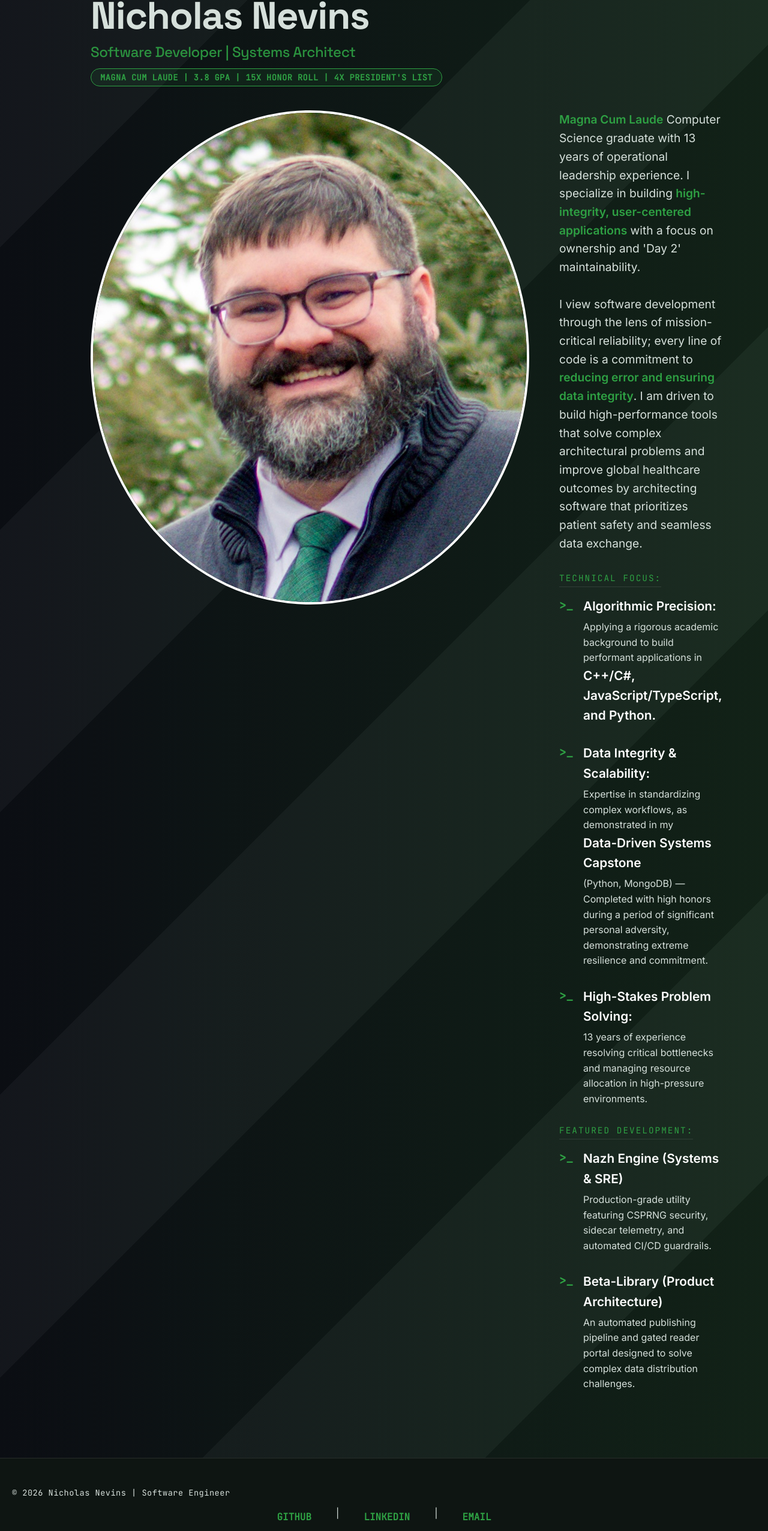
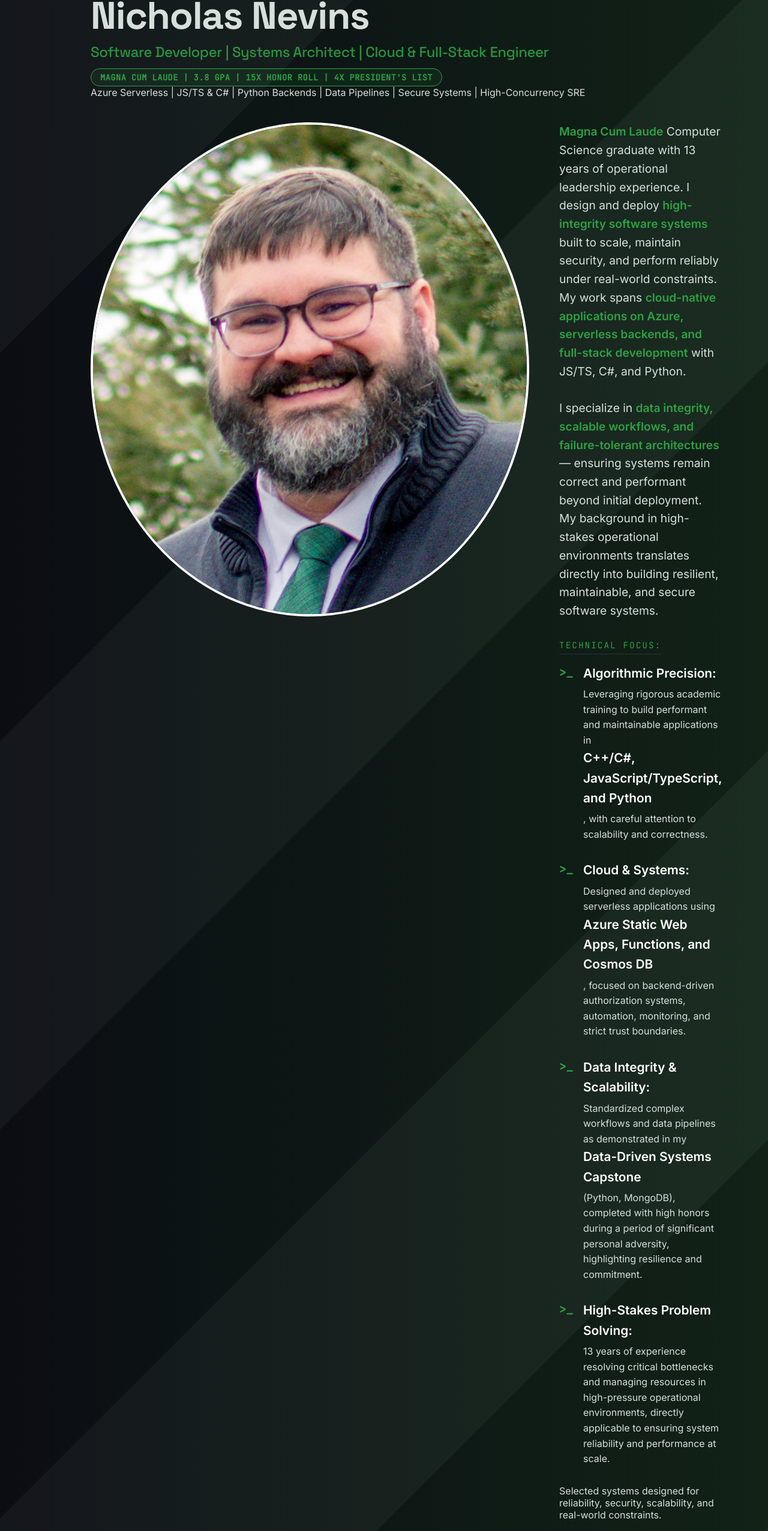
Before and after one commit to NevinsN/professional_portfolio, a React (Create React App) app in the folder professional_portfolio/: page / in a window 1280 px wide. Shown: the part 139-2692 px from the top of the page at 60% size. Built offline with nearby package versions, Linux system fonts and the light colour scheme.

Commit message:
Update Home.js

```diff
--- a/professional_portfolio/src/Components/Home/Home.js
+++ b/professional_portfolio/src/Components/Home/Home.js
@@ -8,10 +8,13 @@ const Home = () => {
     <header className="App-header">
       <div className="App-header_title">
         <h1>Nicholas Nevins</h1>
-        <h2>Software Developer | Systems Architect</h2>
-        {/* New Academic Callout */}
+        <h2>Software Developer | Systems Architect | Cloud & Full-Stack Engineer</h2>
         <div className="academic-honor-bar">
             Magna Cum Laude | 3.8 GPA | 15x Honor Roll | 4x President's List
+        </div>
+        {/* Quick recruiter scan-friendly banner */}
+        <div className="home-quick-highlights">
+          Azure Serverless | JS/TS & C# | Python Backends | Data Pipelines | Secure Systems | High-Concurrency SRE
         </div>
       </div>
 
@@ -20,37 +23,59 @@ const Home = () => {
 
         <div className="home-bio">
           <div className="home-bio-intro">
-            <strong>Magna Cum Laude</strong> Computer Science graduate with 13 years of operational leadership experience. I specialize in building <strong>high-integrity, user-centered applications</strong> with a focus on ownership and 'Day 2' maintainability.
+            <strong>Magna Cum Laude</strong> Computer Science graduate with 13 years of operational leadership experience. I design and deploy <strong>high-integrity software systems</strong> built to scale, maintain security, and perform reliably under real-world constraints. My work spans <strong>cloud-native applications on Azure, serverless backends, and full-stack development</strong> with JS/TS, C#, and Python.
             <br/><br/>
-            I view software development through the lens of mission-critical reliability; every line of code is a commitment to <strong>reducing error and ensuring data integrity</strong>. I am driven to build high-performance tools that solve complex architectural problems and improve global healthcare outcomes by architecting software that prioritizes patient safety and seamless data exchange.
+            I specialize in <strong>data integrity, scalable workflows, and failure-tolerant architectures</strong> — ensuring systems remain correct and performant beyond initial deployment. My background in high-stakes operational environments translates directly into building resilient, maintainable, and secure software systems.
           </div>
 
           <span className="section-label">Technical Focus:</span>
           <ul className="edge-list">
             <li>
               <strong>Algorithmic Precision:</strong>
-              Applying a rigorous academic background to build performant applications in <strong>C++/C#, JavaScript/TypeScript, and Python.</strong>
+              Leveraging rigorous academic training to build performant and maintainable applications in <strong>C++/C#, JavaScript/TypeScript, and Python</strong>, with careful attention to scalability and correctness.
+            </li>
+            <li>
+              <strong>Cloud & Systems:</strong>
+              Designed and deployed serverless applications using <strong>Azure Static Web Apps, Functions, and Cosmos DB</strong>, focused on backend-driven authorization systems, automation, monitoring, and strict trust boundaries.
             </li>
             <li>
               <strong>Data Integrity & Scalability:</strong>
-              Expertise in standardizing complex workflows, as demonstrated in my <strong>Data-Driven Systems Capstone</strong> (Python, MongoDB) — Completed with high honors during a period of significant personal adversity, demonstrating extreme resilience and commitment.
+              Standardized complex workflows and data pipelines as demonstrated in my <strong>Data-Driven Systems Capstone</strong> (Python, MongoDB), completed with high honors during a period of significant personal adversity, highlighting resilience and commitment.
             </li>
             <li>
               <strong>High-Stakes Problem Solving:</strong>
-              13 years of experience resolving critical bottlenecks and managing resource allocation in high-pressure environments.
+              13 years of experience resolving critical bottlenecks and managing resources in high-pressure operational environments, directly applicable to ensuring system reliability and performance at scale.
             </li>
           </ul>
+
+          <p className="project-intro">
+            Selected systems designed for reliability, security, scalability, and real-world constraints.
+          </p>
+
           <span className="section-label">Featured Development:</span>
-            <ul className="edge-list">
-              <li>
-                <strong>Nazh Engine (Systems & SRE)</strong>
-                <p>Production-grade utility featuring CSPRNG security, sidecar telemetry, and automated CI/CD guardrails.</p>
-              </li>
-              <li>
-                <strong>Beta-Library (Product Architecture)</strong>
-                <p>An automated publishing pipeline and gated reader portal designed to solve complex data distribution challenges.</p>
-              </li>
-            </ul>
+          <ul className="edge-list">
+            <li>
+              <strong>Bespoke Library (Cloud & Full-Stack)</strong>
+              <p>
+                Secure content distribution platform built on <strong>Azure Static Web Apps, Functions, and Cosmos DB</strong>. Implements backend-enforced hierarchical access control and atomic invite flows to guarantee data integrity at scale.
+                <br/>
+                <em>Skills highlighted:</em> Cloud deployment, serverless architecture, JS/TS frontend, Python backend, automation of workflows, secure data handling, database modeling.
+                <br/>
+                <span className="project-link">View Project →</span>
+              </p>
+            </li>
+
+            <li>
+              <strong>Nazh Engine (Systems & SRE)</strong>
+              <p>
+                High-performance concurrency utility leveraging <strong>Python async programming</strong>, cryptographically secure randomization (CSPRNG), and sidecar observability. Engineered for <strong>sub-200ms response times under load</strong> with automated CI/CD and monitoring guardrails.
+                <br/>
+                <em>Skills highlighted:</em> Asynchronous systems, performance optimization, production-grade reliability, automated deployment.
+                <br/>
+                <span className="project-link">View Project →</span>
+              </p>
+            </li>
+          </ul>
         </div>
       </div>
     </header>
```
